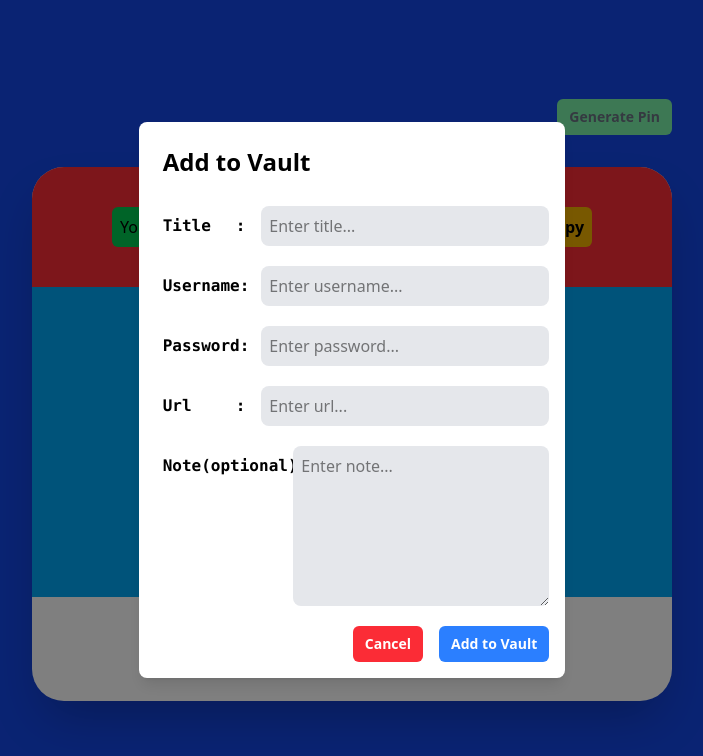
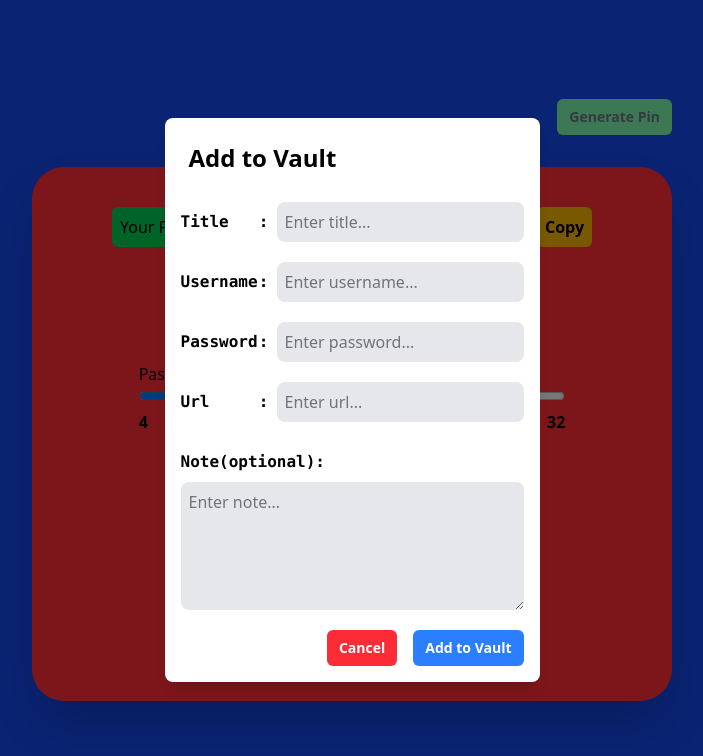
Before and after one commit to DilipWoad/password-vault-nextjs-frontend, a Next.js app: page /password-generator in a window 1280 px wide. Both pictures are taken after a click on the button "Create". Shown: the top 756 px of the page, without its empty margins (288-991 px from the left). Built offline with nearby package versions, Linux system fonts and the light colour scheme; no server answers.

Commit message:
fix : add vault form styling

```diff
--- a/src/app/components/AddToVault.jsx
+++ b/src/app/components/AddToVault.jsx
@@ -116,7 +116,7 @@ const AddToVault = ({
     <div className="fixed inset-0 bg-black/50 flex items-center justify-center z-50 ">
       <form
         onSubmit={createVault}
-        className="bg-white w-4/12  flex flex-col gap-5 p-4 rounded-lg shadow-lg"
+        className="bg-white flex flex-col gap-5 p-4 rounded-lg shadow-lg"
       >
         <p className="text-2xl p-2 font-semibold">Add to Vault</p>
 
@@ -176,8 +176,8 @@ const AddToVault = ({
           stateValue={vaultForm.note}
           required={false}
           stateFunction={setVaultForm}
-          divCss={"items-start"}
-          textAreaCss={"ml-10 "}
+          divCss={"items-start flex-col"}
+          textAreaCss={"w-full"}
         />
         <div className="flex gap-4 justify-end text-white ">
           <button
--- a/src/app/components/CommonFormInputs.jsx
+++ b/src/app/components/CommonFormInputs.jsx
@@ -1,3 +1,7 @@
+"use client";
+
+import { useState } from "react";
+
 const CommonFormInputs = ({
   label,
   type = "text",
@@ -11,8 +15,16 @@ const CommonFormInputs = ({
   isTextArea,
   textAreaRows,
   textAreaMaxLength,
-  textAreaCss
+  textAreaCss,
 }) => {
+  const [isFocused, setIsFocused] = useState(false);
+
+  const handleInputFocus = () => {
+    setIsFocused(true);
+  };
+  const handleInputBlur = () => {
+    setIsFocused(false);
+  };
   const handleVaultFormChange = (e) => {
     const { name, value } = e.target;
 
@@ -24,15 +36,16 @@ const CommonFormInputs = ({
   return (
     <div className={`flex justify-between items-center ${divCss}`}>
       <label
-        className="w-1/4 p-2 flex justify-between font-semibold font-mono"
+        className="w-22 py-2 flex justify-between font-semibold font-mono"
         htmlFor={name}
       >
-        {label} <span>:</span>{" "}
+        <p>{label} </p>
+        <span className="">:</span>
       </label>
 
       {isTextArea ? (
         <textarea
-          className={`bg-gray-200 p-2 rounded-lg ml-2 flex-1 ${textAreaCss}`}
+          className={`bg-gray-200 p-2 rounded-lg h-32 ${textAreaCss} focus:outline-2 focus:outline-offset-1 focus:outline-blue-700`}
           type={type}
           name={name}
           id={id}
@@ -42,10 +55,12 @@ const CommonFormInputs = ({
           placeholder={`Enter ${name}...`}
           required={required}
           onChange={handleVaultFormChange}
+          onFocus={handleInputFocus}
+          onBlur={handleInputBlur}
         />
       ) : (
         <input
-          className={`bg-gray-200 flex-1 ml-2 p-2 rounded-lg ${inputCss}`}
+          className={`bg-gray-200 flex-1 ml-2 p-2 rounded-lg focus:outline-2 focus:outline-offset-1 focus:outline-blue-700 ${inputCss}`}
           type={type}
           name={name}
           id={id}
@@ -53,6 +68,8 @@ const CommonFormInputs = ({
           placeholder={`Enter ${name}...`}
           required={required}
           onChange={handleVaultFormChange}
+          onFocus={handleInputFocus}
+          onBlur={handleInputBlur}
         />
       )}
     </div>
--- a/src/app/password-generator/page.jsx
+++ b/src/app/password-generator/page.jsx
@@ -197,9 +197,9 @@ const passwordGenerator = () => {
           Generate Pin
         </button>
       </div>
-      <div className="bg-white w-6/12 h-8/12 rounded-4xl shadow-2xl overflow-hidden flex flex-col">
+      <div className="bg-red-500 w-6/12 h-8/12 rounded-4xl shadow-2xl overflow-hidden flex flex-col">
         {/* Display Field + copy button div */}
-        <div className="bg-red-500 flex px-20 py-10 items-center">
+        <div className=" flex px-20 py-10 items-center">
           <div className="flex-1 relative">
             <div id="password-display" className="bg-green-500 p-2 rounded-md">
               {generatedPassword || "Your Password Here"}
@@ -222,8 +222,8 @@ const passwordGenerator = () => {
           </button>
         </div>
         {/* container for length slidder + all char selector */}
-        <div className="bg-sky-500 flex-1 flex flex-col items-center justify-center gap-4">
-          <div className="bg-green-500 w-8/12">
+        <div className=" flex-1 flex flex-col items-center justify-center gap-4">
+          <div className=" w-8/12">
             <h2>Password Length: {sliderValue}</h2>
             <input
               type="range"
@@ -233,12 +233,12 @@ const passwordGenerator = () => {
               onChange={handleSliderChnage}
               className="w-full"
             />
-            <div className="bg-red-500 flex justify-between font-semibold">
+            <div className="flex justify-between font-semibold">
               <p>4</p>
               <p>32</p>
             </div>
           </div>
-          <div className="bg-pink-500 flex w-6/12 justify-between mt-8 p-2 font-semibold">
+          <div className="flex w-6/12 justify-between mt-8 p-2 font-semibold">
             <div>
               <input
                 type="checkbox"
```
